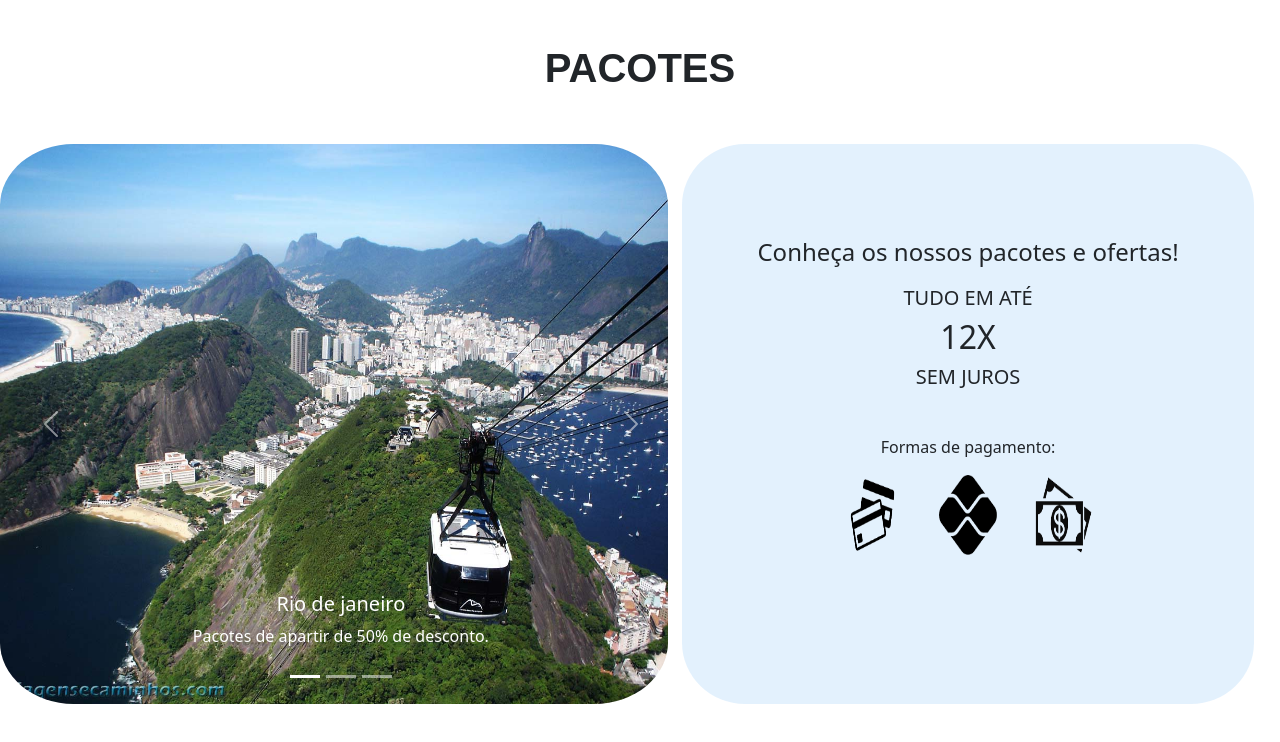
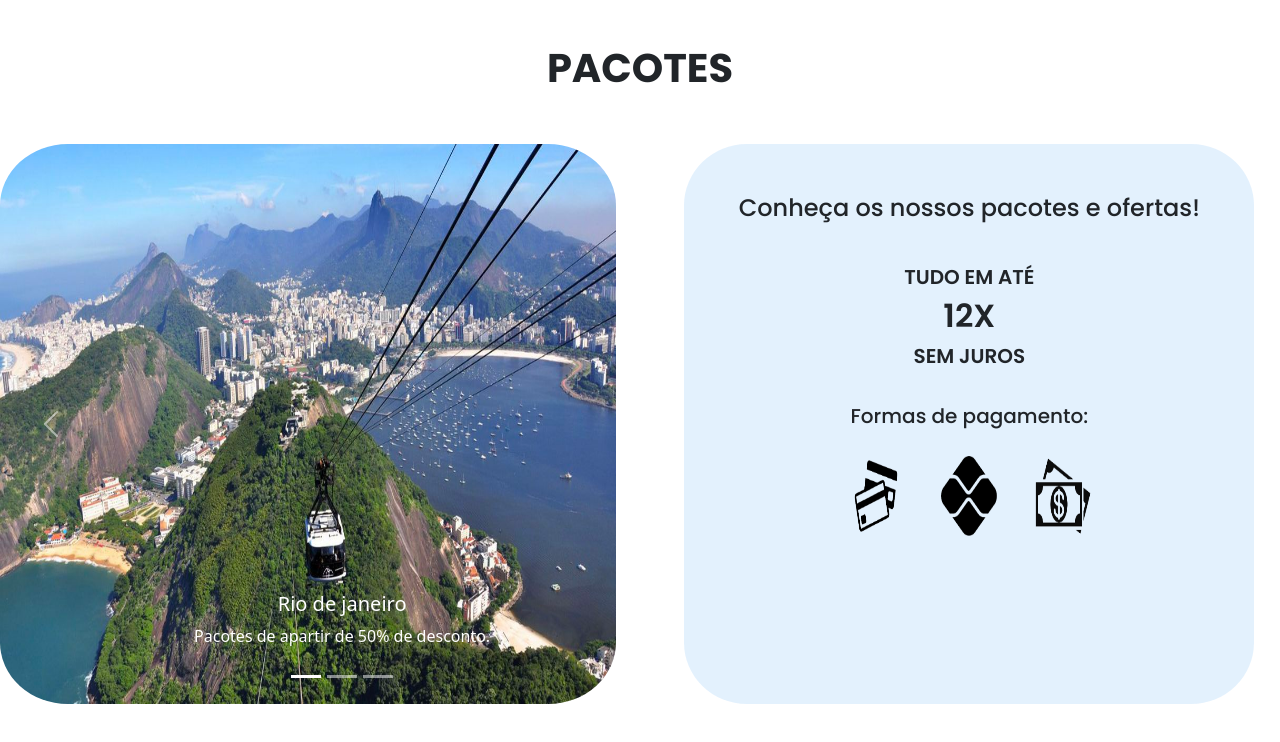
Before and after one commit to viitoriaro/Modo-Viagem-, a plain HTML site: page pacotes.html in a window 1280 px wide. Drawn offline with nearby package versions, Linux system fonts and the light colour scheme; a web font is replaced by a local one.

Commit message:
Terminei a pagina.

```diff
--- a/pacotes.html
+++ b/pacotes.html
@@ -24,7 +24,7 @@
             </div>
             <div class="carousel-inner">
               <div class="carousel-item active">
-                <img src="rio de janeiro.jpg" class="carrosel" alt="rio">
+                <img src= "bondinho_pao_de_acucar_200423.jpg"  class="carrosel" alt="rio">
                 <div class="carousel-caption d-none d-md-block">
                   <h5>Rio de janeiro</h5>
                   <p>Pacotes de apartir de 50% de desconto.</p>
@@ -55,20 +55,23 @@
             </button>
           </div>
           <div id="pagamento">
-            <h4 id="ofertas"> Conheça os nossos pacotes e ofertas!</h4>
+            <h4 class="texto"> Conheça os nossos pacotes e ofertas!</h4>
             <div id="aa">
-              <h5>TUDO EM ATÉ</h5>
-              <h2>12X</h2>
-              <h5>SEM JUROS</h5>
+              <h5 class="vezes">TUDO EM ATÉ</h5>
+              <h2 class="vezes">12X</h2>
+              <h5 class="vezes">SEM JUROS</h5>
 
 
             </div>
-            <P>Formas de pagamento:</P>
+          <div id="bb">
+            <h5 class="texto">Formas de pagamento:</h5>
           <div id="imagens">
+
             <img src="image 10.png" class="img"  >
             <img src="image 11.png" class="img">
             <img src="image 12.png" class="img">
           </div>
+        </div>
           </div>
       </div>
     </main>
--- a/style.css
+++ b/style.css
@@ -1,9 +1,10 @@
 
-@import url('https://fonts.googleapis.com/css2?family= família= Poppins:wght@100;200;300;400;500;600;700;800;900 & display=swap');
+@import url('https://fonts.googleapis.com/css2? family= Poppins:wght@100;200;300;400;500;600;700;800;900 & display=swap');
 
 #contender{
     width: 100%;
     height: 90vh;
+
 
 
 }
@@ -27,22 +28,16 @@
 
 
 .carrosel {
-    width:98% ;
+    width:90% ;
     height:70vh;
     border-radius: 11%;
-}
-
-#pacotes {
-    font-family: 'Poppins', sans-serif;
-    font-weight: 600;
 
 }
 
 
-#oferta{
-    font-family: 'Poppins', sans-serif;
 
-}
+
+
 
 #pagamento{
     background-color: rgba(45, 144, 237, 0.130);
@@ -53,7 +48,7 @@
     justify-content: center;
     align-items: center;
     border-radius: 11%;
-    padding-top: 2%;
+    padding-top: 4%;
 
 
 }
@@ -66,6 +61,7 @@
     display: flex;
     align-items: start;
     justify-content: space-around;
+    margin: 5% auto 0px auto;
  }
 
  .img{
@@ -82,6 +78,35 @@
 
 
    flex-direction: column;
+   margin-top: 4%;
 
 
 }
+ .texto {
+    font-family: 'Poppins', sans-serif;
+
+ }
+
+ .vezes{
+    font-family: 'Poppins', sans-serif;
+    font-weight: 600;
+ }
+
+#pacotes{
+    font-family: 'Poppins', sans-serif;
+    font-weight: 700;
+
+}
+
+#bb{
+
+    height: 100%;
+    width: 70vh;
+    text-align: center;
+    margin-top: 5%;
+}
+
+#carouselExampleCaptions{
+    width: 60%;
+
+}
```
Also changed, not shown: bondinho_pao_de_acucar_200423.jpg (added), 1 other file.
